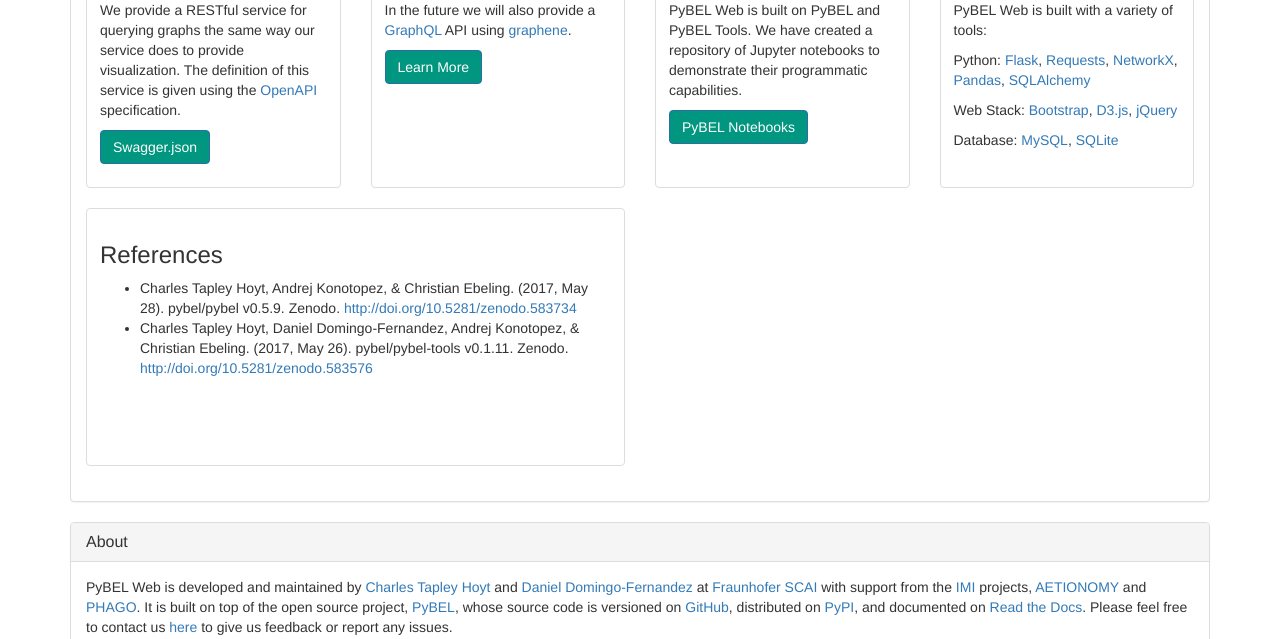
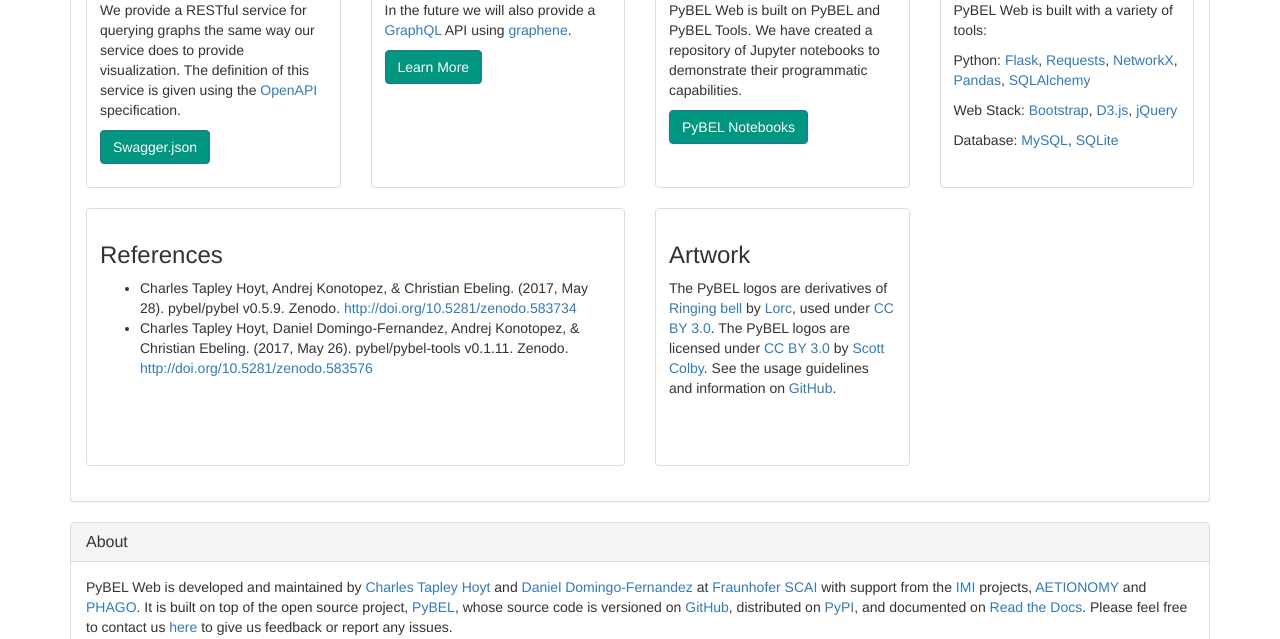
Before and after one commit to bel-commons/bel-commons, a Python web app: template src/pybel_web/templates/about.html in a window 1280 px wide. Shown: the part 316-955 px from the top of the page. Run offline with Jinja, Linux system fonts and the light colour scheme; the template is opened without the code that fills it, so the values that code supplies are empty; some libraries are stand-ins or nearby versions.

Commit message:
Add artwork information to about page
Closes #15

```diff
--- a/src/pybel_web/templates/about.html
+++ b/src/pybel_web/templates/about.html
@@ -32,6 +32,7 @@
             </div>
             <div class="panel-body">
                 <div class="row">
+
                     <div class="col-sm-6 col-md-3">
                         <div class="thumbnail">
                             <div class="caption">
@@ -46,6 +47,7 @@
                             </div>
                         </div>
                     </div>
+
                     <div class="col-sm-6 col-md-3">
                         <div class="thumbnail">
                             <div class="caption">
@@ -60,6 +62,7 @@
                             </div>
                         </div>
                     </div>
+
                     <div class="col-sm-6 col-md-3">
                         <div class="thumbnail">
                             <div class="caption">
@@ -74,6 +77,7 @@
                             </div>
                         </div>
                     </div>
+
                     <div class="col-sm-6 col-md-3">
                         <div class="thumbnail">
                             <div class="caption">
@@ -101,6 +105,7 @@
                             </div>
                         </div>
                     </div>
+
                     <div class="col-sm-6 col-md-6">
                         <div class="thumbnail">
                             <div class="caption">
@@ -117,6 +122,25 @@
                             </div>
                         </div>
                     </div>
+
+
+                    <div class="col-sm-6 col-md-3">
+                        <div class="thumbnail">
+                            <div class="caption">
+                                <h3>Artwork</h3>
+                                <p>The PyBEL logos are derivatives of <a
+                                        href="http://game-icons.net/lorc/originals/ringing-bell.html">Ringing bell</a>
+                                    by <a href="https://lorcblog.blogspot.com/">Lorc</a>, used under <a
+                                            href="http://creativecommons.org/licenses/by/3.0/">CC BY 3.0</a>. The PyBEL
+                                    logos are licensed under <a href="http://creativecommons.org/licenses/by/3.0/">CC BY
+                                        3.0</a> by <a href="https://github.com/scolby33">Scott Colby</a>. See the usage
+                                    guidelines and information on <a
+                                            href="https://github.com/pybel/pybel-art">GitHub</a>.</p>
+                            </div>
+                        </div>
+                    </div>
+
+
                 </div>
             </div>
         </div>
```
